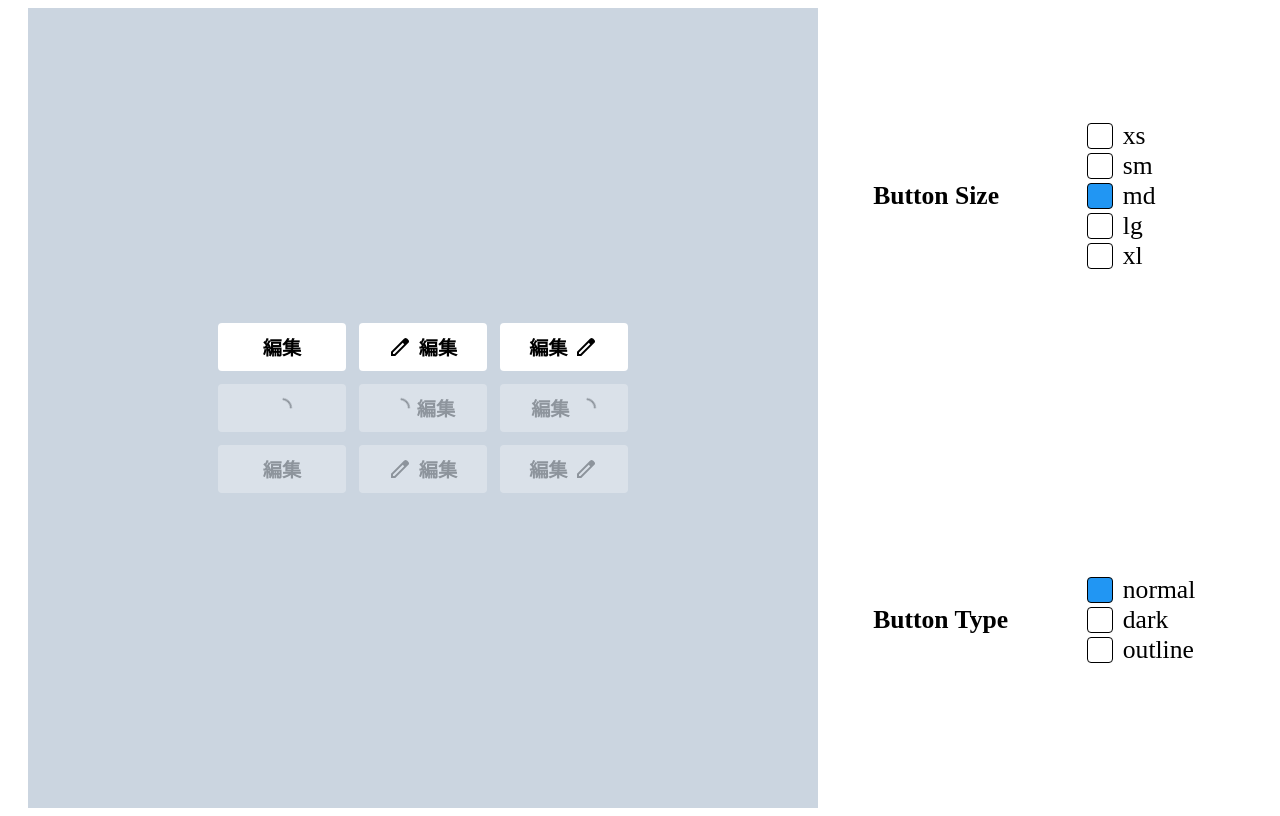
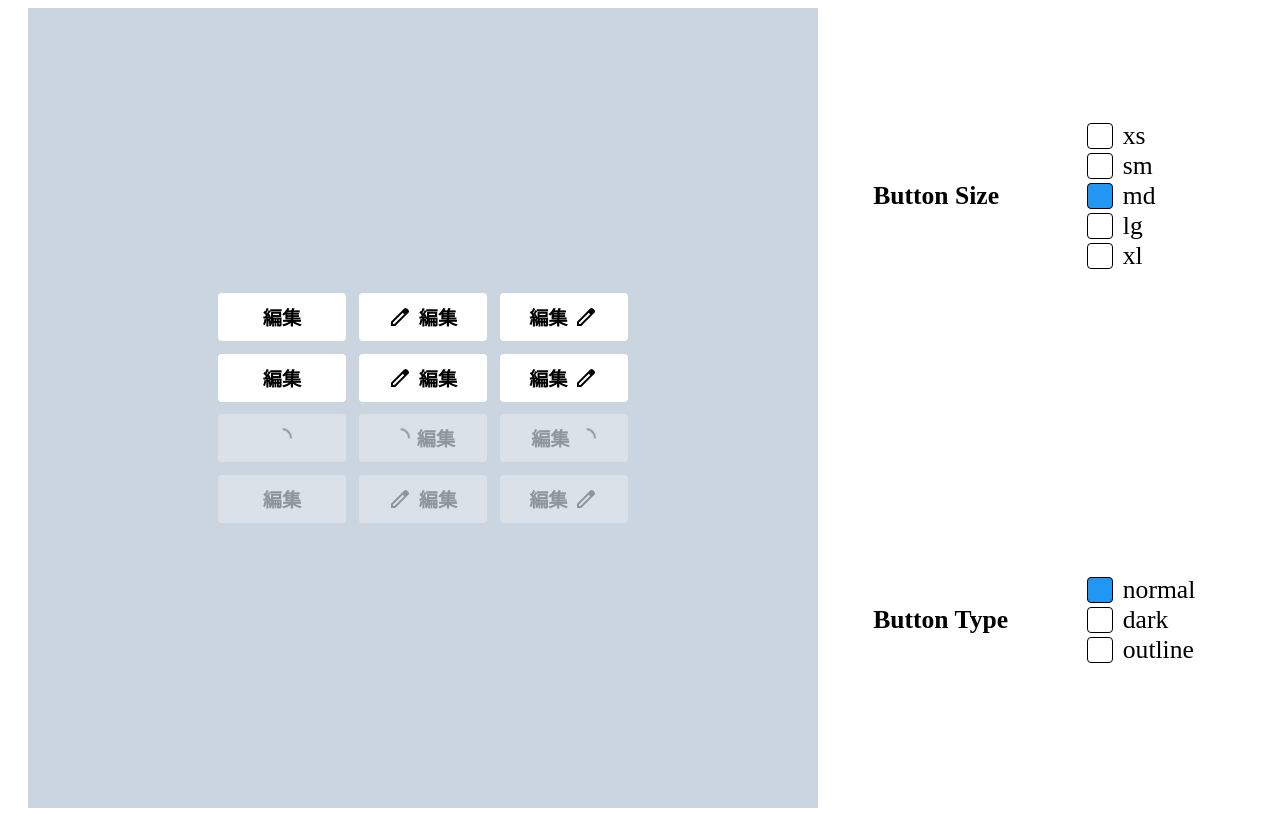
Before and after one commit to karasuneo/super-hamster-coding-test, a React (Vite) app: page / in a window 1280 px wide. Built offline with nearby package versions, Linux system fonts and the light colour scheme.

Commit message:
add: URLを入れると遷移するボタンを追加して表示

```diff
--- a/src/components/Button/index.tsx
+++ b/src/components/Button/index.tsx
@@ -6,7 +6,7 @@ import {
 } from 'react';
 import styles from './styles.module.scss';
 import { BUTTON_FONT_SIZE_MAP, BUTTON_SIZE_MAP } from './const';
-import { isUrl } from '@/utils/url';
+import { isValidUrl } from '@/utils/url';
 import { IconProps } from '@/features/DisplayButton/types/icon';
 import Spinner from '../Spinner';
 import { Size } from '@/types/button';
@@ -50,7 +50,7 @@ function Button({
     : rightIcon;
 
   const handleButtonClick = () => {
-    if (target && isUrl(target)) {
+    if (target && isValidUrl(target)) {
       window.location.href = target;
     }
     onClick();
--- a/src/features/DisplayButton/components/ButtonList/ButtonStateList/index.tsx
+++ b/src/features/DisplayButton/components/ButtonList/ButtonStateList/index.tsx
@@ -8,6 +8,7 @@ import { Size } from '@/types/button';
 type Props = {
   text: string;
   sizes?: Size;
+  target?: string;
   isDark?: boolean;
   outline?: boolean;
   buttonTitle?: string;
@@ -18,6 +19,7 @@ type Props = {
 function ButtonStateList({
   text,
   sizes,
+  target,
   isDark = false,
   outline = false,
   leftIcon,
@@ -31,6 +33,17 @@ function ButtonStateList({
         <Button
           text={text}
           size={sizes}
+          isDark={isDark}
+          outline={outline}
+          isLoading={isLoading}
+          leftIcon={leftIcon}
+          rightIcon={rightIcon}
+          onClick={() => handleButtonClick()}
+        />
+        <Button
+          text={text}
+          size={sizes}
+          target={target}
           isDark={isDark}
           outline={outline}
           isLoading={isLoading}
--- a/src/features/DisplayButton/components/ButtonList/index.tsx
+++ b/src/features/DisplayButton/components/ButtonList/index.tsx
@@ -9,10 +9,11 @@ import useWidth from '@/hooks/useWidth';
 
 type Props = {
   text: string;
+  target: string;
   icon: ReactElement;
 };
 
-function ButtonList({ text, icon }: Props) {
+function ButtonList({ text, target, icon }: Props) {
   const buttonSize = useRecoilValue(buttonSizeState);
   const buttonType = useRecoilValue(buttonTypeState);
   const buttonIconPosition = useRecoilValue(buttonIconPositionState);
@@ -29,6 +30,7 @@ function ButtonList({ text, icon }: Props) {
           <ButtonStateList
             text={text}
             sizes={buttonSize}
+            target={target}
             isDark={buttonType === 'dark' ? true : false}
             outline={buttonType === 'outline' ? true : false}
           />
@@ -41,6 +43,7 @@ function ButtonList({ text, icon }: Props) {
           <ButtonStateList
             text={text}
             sizes={buttonSize}
+            target={target}
             isDark={buttonType === 'dark' ? true : false}
             outline={buttonType === 'outline' ? true : false}
             leftIcon={icon}
@@ -54,6 +57,7 @@ function ButtonList({ text, icon }: Props) {
           <ButtonStateList
             text={text}
             sizes={buttonSize}
+            target={target}
             isDark={buttonType === 'dark' ? true : false}
             outline={buttonType === 'outline' ? true : false}
             rightIcon={icon}
--- a/src/pages/Home/index.tsx
+++ b/src/pages/Home/index.tsx
@@ -11,7 +11,11 @@ function Home() {
       <div className={styles.container}>
         <section className={styles.buttonSection}>
           <div className={styles.buttonListContainer}>
-            <ButtonList text="編集" icon={<EditIcon />} />
+            <ButtonList
+              text="編集"
+              target="https://super-hamster.com/"
+              icon={<EditIcon />}
+            />
           </div>
           <div className={styles.checkBoxListContainer}>
             <ChangeButtonIconPositionCheckBoxList />
```
